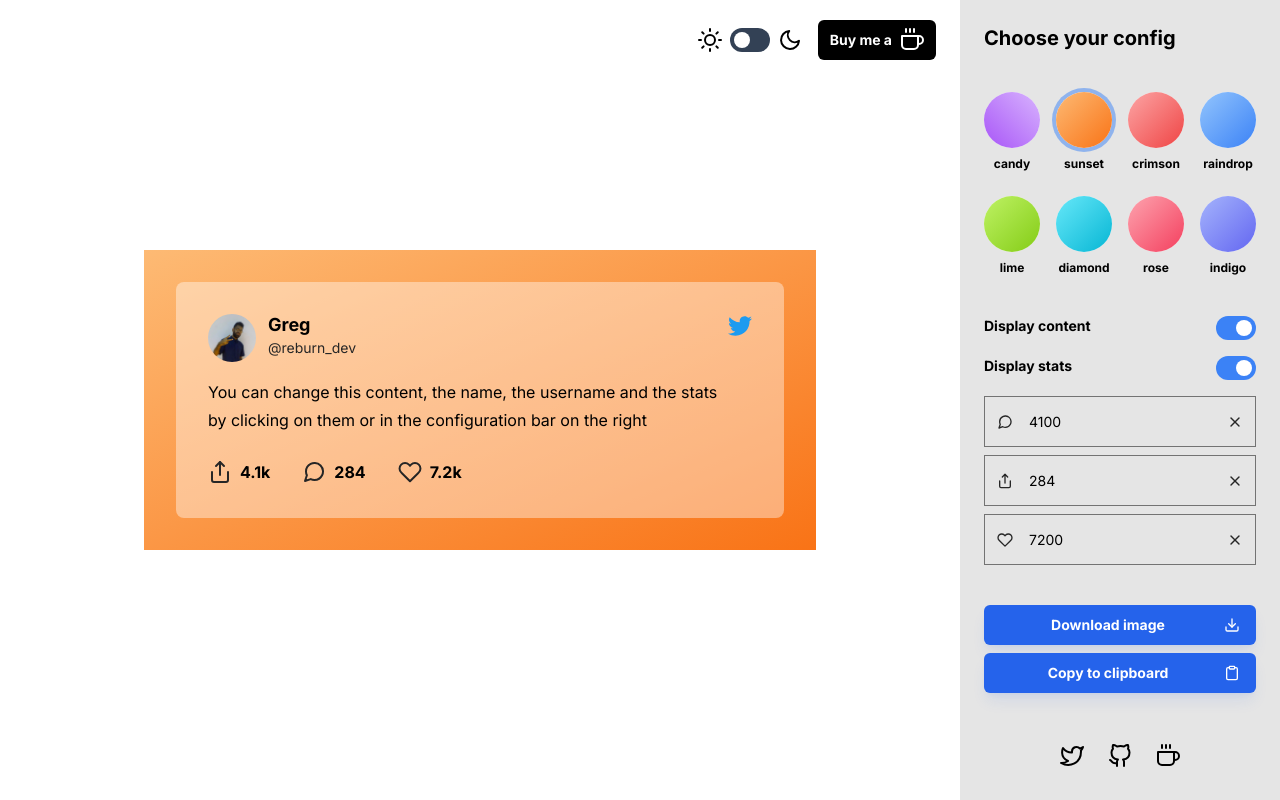
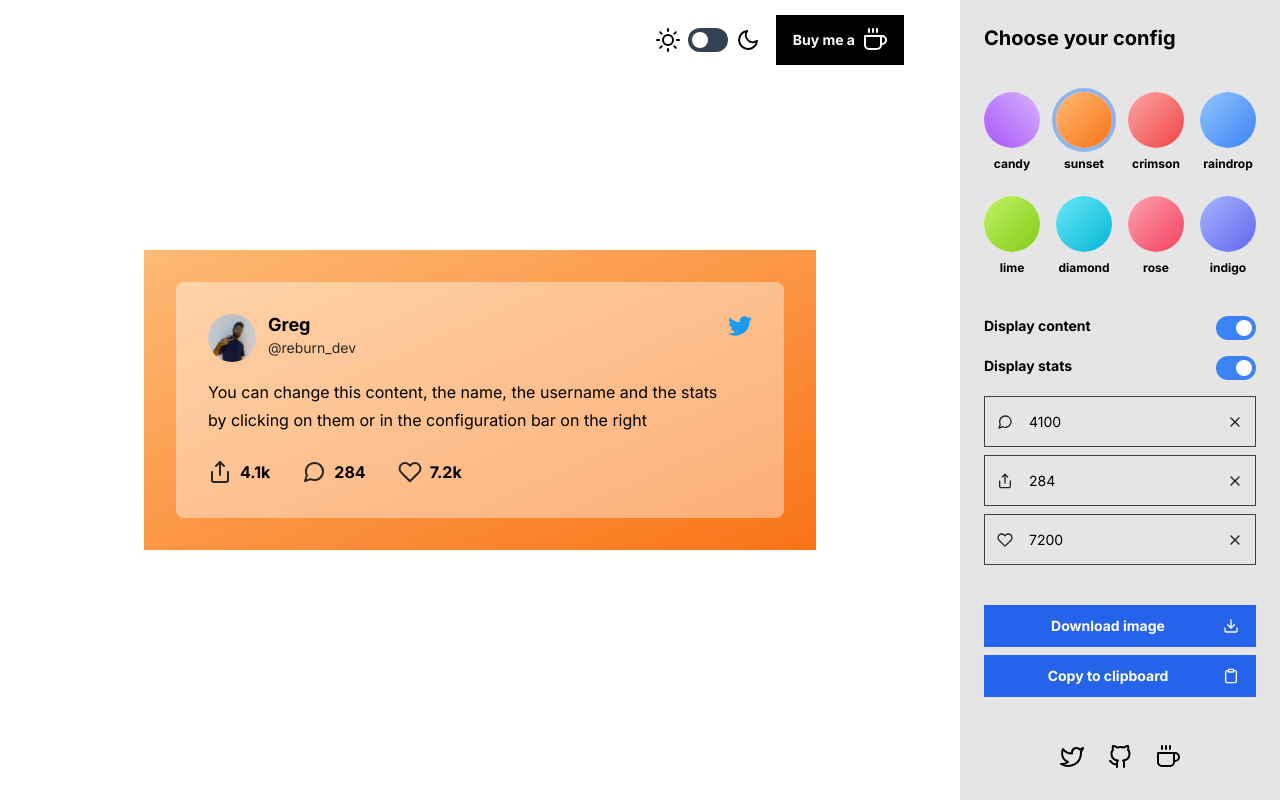
Before and after one commit to JGMateran/beautiful-twitter-cards, a React (Vite) app: page / in a window 1280 px wide. Built offline with nearby package versions, Linux system fonts and the light colour scheme.

Commit message:
fix: buttons now have feedback

```diff
--- a/src/App.tsx
+++ b/src/App.tsx
@@ -5,61 +5,26 @@ import { useRef } from 'react'
 import { Editor } from './components/Editor'
 import { Aside } from './components/Aside'
 import { Navbar } from './components/Navbar'
-import { StoreProvider } from './context/useStore'
+
 import { useToggle } from './hooks/useToggle'
+
+import {
+  onCopyAction,
+  StoreProvider,
+  useStore
+} from './context/useStore'
 
 import {
   copyBlobImageToClipboard,
   downloadBlob,
   snapshotCreator
 } from './helpers'
+import { CardEditor } from './components/CardEditor'
 
 export default function App () {
-  const ref = useRef<HTMLDivElement>(null)
-  const [drawerVisibility, toggleDrawerVisibility] = useToggle(true)
-
-  const handleDownload = async () => {
-    if (ref.current == null) return
-
-    try {
-      const blob = await snapshotCreator(ref.current)
-
-      downloadBlob(blob, 'snapshot.png')
-    } catch (e) {
-      console.error(e)
-    }
-  }
-
-  const handleCopy = async () => {
-    if (ref.current == null) return
-
-    try {
-      const blob = await snapshotCreator(ref.current)
-
-      copyBlobImageToClipboard(blob)
-    } catch (e) {
-      console.error(e)
-    }
-  }
-
   return (
     <StoreProvider>
-      <div className="leading-7 min-h-screen dark:bg-neutral-900 dark:text-white text-black bg-white duration-150">
-        <Navbar />
-
-        <Aside
-          open={drawerVisibility}
-          onClose={toggleDrawerVisibility}
-          onDownload={handleDownload}
-          onCopy={handleCopy}
-        />
-
-        <main className="md:pr-80 max-w-full overflow-auto">
-          <div className="max-w-2xl mx-auto min-h-screen flex flex-col justify-center">
-            <Editor ref={ref} />
-          </div>
-        </main>
-      </div>
+      <CardEditor />
     </StoreProvider>
   )
 }
--- a/src/components/Aside.tsx
+++ b/src/components/Aside.tsx
@@ -64,8 +64,14 @@ export function Aside ({
               <span className="flex-1">Download image</span>
               <Download className="w-4 h-4" />
             </Button>
-            <Button onClick={onCopy} className="space-x-2 inline-flex items-center">
-              <span className="flex-1">Copy to clipboard</span>
+            <Button
+              onClick={onCopy}
+              disabled={state.copying}
+              className="space-x-2 inline-flex items-center disabled:opacity-70"
+            >
+              <span className="flex-1">
+                {state.copying ? 'Copying...' : 'Copy to clipboard'}
+              </span>
               <Clipboard className="w-4 h-4" />
             </Button>
           </div>
--- /dev/null
+++ b/src/components/CardEditor.tsx
@@ -0,0 +1,70 @@
+import { useRef } from 'react'
+
+import { useToggle } from '../hooks/useToggle'
+
+import { Editor } from './Editor'
+import { Navbar } from './Navbar'
+import { Aside } from './Aside'
+
+import {
+  snapshotCreator,
+  downloadBlob,
+  copyBlobImageToClipboard
+} from '../helpers'
+
+import {
+  useStore,
+  onCopyAction
+} from '../context/useStore'
+
+export function CardEditor () {
+  const { dispatch } = useStore()
+
+  const ref = useRef<HTMLDivElement>(null)
+  const [drawerVisibility, toggleDrawerVisibility] = useToggle(true)
+
+  const handleDownload = async () => {
+    if (ref.current == null) return
+
+    try {
+      const blob = await snapshotCreator(ref.current)
+
+      downloadBlob(blob, 'snapshot.png')
+    } catch (e) {
+      console.error(e)
+    }
+  }
+
+  const handleCopy = async () => {
+    if (ref.current == null) return
+
+    onCopyAction(dispatch)
+
+    try {
+      const blob = await snapshotCreator(ref.current)
+
+      copyBlobImageToClipboard(blob)
+    } catch (e) {
+      console.error(e)
+    }
+  }
+
+  return (
+    <div className="leading-7 min-h-screen dark:bg-neutral-900 dark:text-white text-black bg-white duration-150">
+      <Navbar />
+
+      <Aside
+        open={drawerVisibility}
+        onClose={toggleDrawerVisibility}
+        onDownload={handleDownload}
+        onCopy={handleCopy}
+      />
+
+      <main className="md:pr-80 max-w-full overflow-auto">
+        <div className="max-w-2xl mx-auto min-h-screen flex flex-col justify-center">
+          <Editor ref={ref} />
+        </div>
+      </main>
+    </div>
+  )
+}
--- a/src/components/Editor.tsx
+++ b/src/components/Editor.tsx
@@ -10,8 +10,6 @@ import { useStore } from '../context/useStore'
 export const Editor = forwardRef<HTMLDivElement, CardProps>(
   function EditorRef (_, ref) {
     const { state } = useStore()
-
-    console.log(state)
 
     return (
       <div className={styles.pattern}>
--- a/src/components/Navbar.tsx
+++ b/src/components/Navbar.tsx
@@ -1,6 +1,8 @@
 import { Coffee, Menu } from 'react-feather'
+import { Button } from '../ui/Button'
+import { DarkmodeButton } from './DarkmodeButton'
+
 import { useStore } from '../context/useStore'
-import { DarkmodeButton } from './DarkmodeButton'
 
 export function Navbar () {
   const { dispatch } = useStore()
@@ -13,20 +15,30 @@ export function Navbar () {
 
   return (
     <div className="absolute top-0 left-0 w-full md:pr-80 w-full">
-      <div className="h-20 max-w-6xl w-full mx-auto px-6 flex items-center justify-end">
-        <div className="flex space-x-4 items-center">
+      <div className="w-full h-20 max-w-4xl w-full mx-auto px-6 flex items-center">
+        <div className="flex-1"></div>
+
+        <div className="flex items-center space-x-4">
           <DarkmodeButton />
-
-          <a href="#" className="inline-flex items-center space-x-2 bg-black text-white leading-none py-2 font-bold px-3 rounded-md">
-            <span className="text-sm">
+          <Button
+            variant="secondary"
+            as="a"
+            href="https://ko-fi.com/reburn"
+            target="_blank"
+            rel="noreferrer"
+          >
+            <span className="mr-2">
               Buy me a
             </span>
             <Coffee />
-          </a>
-
-          <button onClick={handleClick} className="inline-flex md:hidden items-center space-x-2 bg-black text-white leading-none py-2 font-bold px-3 rounded-md">
+          </Button>
+          <Button
+            onClick={handleClick}
+            variant="secondary"
+            className="md:hidden"
+          >
             <Menu />
-          </button>
+          </Button>
         </div>
       </div>
     </div>
--- a/src/components/Social.tsx
+++ b/src/components/Social.tsx
@@ -4,16 +4,22 @@ import {
   Twitter
 } from 'react-feather'
 
+import {
+  TWITTER_URL,
+  GITHUB_REPOSITORY_URL,
+  KOFI_URL
+} from '../constants'
+
 export function Social () {
   return (
     <div className="flex justify-center space-x-2">
-      <a href="#" className="p-2 focus:outline-none active:scale-95 focus-visible:ring-2">
+      <a href={TWITTER_URL} target="_blank" rel="noreferrer" className="p-2 focus:outline-none active:scale-95 focus-visible:ring-2">
         <Twitter />
       </a>
-      <a href="#" className="p-2 focus:outline-none active:scale-95 focus-visible:ring-2">
+      <a href={GITHUB_REPOSITORY_URL} target="_blank" rel="noreferrer" className="p-2 focus:outline-none active:scale-95 focus-visible:ring-2">
         <GitHub />
       </a>
-      <a href="#" className="p-2 focus:outline-none active:scale-95 focus-visible:ring-2">
+      <a href={KOFI_URL} target="_blank" rel="noreferrer" className="p-2 focus:outline-none active:scale-95 focus-visible:ring-2">
         <Coffee />
       </a>
     </div>
--- /dev/null
+++ b/src/constants.ts
@@ -0,0 +1,3 @@
+export const TWITTER_URL = 'https://www.twitter.com/reburn_dev'
+export const KOFI_URL = 'https://www.ko-fi.com/reburn'
+export const GITHUB_REPOSITORY_URL = 'https://www.github.com/JGMatern/beautifull-twitter-cards'
--- a/src/context/useStore.tsx
+++ b/src/context/useStore.tsx
@@ -19,7 +19,8 @@ type State = {
   drawer: boolean,
   share: number,
   comments: number,
-  likes: number
+  likes: number,
+  copying: boolean
 }
 
 type Action =
@@ -39,6 +40,10 @@ type Action =
     type: 'change stats',
     name: 'share' | 'comments' | 'likes',
     payload: string
+  }
+  | {
+    type: 'it is coping?',
+    payload: boolean
   }
 
 type Dispatch = (action: Action) => void
@@ -77,10 +82,34 @@ function storeReducer (state: State, action: Action) {
       }
     }
 
+    case 'it is coping?': {
+      return {
+        ...state,
+        copying: action.payload
+      }
+    }
+
     default: {
       throw new Error('Unhandled action')
     }
   }
+}
+
+export function onCopyAction (dispatch: Dispatch) {
+  dispatch({
+    type: 'it is coping?',
+    payload: true
+  })
+
+  setTimeout(
+    () => {
+      dispatch({
+        type: 'it is coping?',
+        payload: false
+      })
+    },
+    200
+  )
 }
 
 const storeInitialState: State = {
@@ -91,7 +120,8 @@ const storeInitialState: State = {
   drawer: false,
   share: 4100,
   comments: 284,
-  likes: 7200
+  likes: 7200,
+  copying: false
 }
 
 export function useStore () {
--- a/src/ui/Button.tsx
+++ b/src/ui/Button.tsx
@@ -1,27 +1,38 @@
-import { ComponentPropsWithoutRef } from 'react'
+import type {
+  ComponentPropsWithoutRef,
+  ElementType
+} from 'react'
 
 import clsx from 'clsx'
 
-type ButtonProps = ComponentPropsWithoutRef<'button'> & {
-  variant?: 'normal'
+type ButtonProps<T extends ElementType> = ComponentPropsWithoutRef<T> & {
+  as?: T,
+  variant?: 'primary' | 'secondary'
 }
 
-export function Button ({
-  className,
-  variant = 'normal',
-  ...props
-}: ButtonProps) {
+export function Button <T extends ElementType> (
+  props: ButtonProps<T>
+) {
+  const {
+    as: Component = 'button',
+    className,
+    variant = 'primary',
+    ...rest
+  } = props
+
   const classes = clsx(
+    'inline-flex border border-transparent items-center leading-none py-3 px-4 text-sm font-bold active:scale-95',
     {
-      'focus:outline-none focus-visible:ring-2 active:scale-95 leading-none py-3 px-4 rounded-md bg-blue-600 text-white text-sm font-bold shadow-lg shadow-blue-600/10': variant === 'normal'
+      'bg-blue-600 text-white': variant === 'primary',
+      'bg-black text-white border-neutral-700/80': variant === 'secondary'
     },
     className
   )
 
   return (
-    <button
+    <Component
       className={classes}
-      {...props}
+      {...rest}
     />
   )
 }
--- a/src/ui/InputWithIcon.tsx
+++ b/src/ui/InputWithIcon.tsx
@@ -8,13 +8,17 @@ import {
   MessageCircle,
   Share,
   Heart,
-  X
+  X,
+  Search
 } from 'react-feather'
 
-type IconName = 'comment' | 'share' | 'likes'
+type IconName = 'comment' | 'share' | 'likes' | 'search'
 
 function getIconFromName (iconName: IconName) {
   switch (iconName) {
+    case 'search':
+      return <Search className="absolute w-4 h-4 left-3" />
+
     case 'comment':
       return <Share className="absolute w-4 h-4 left-3" />
 
@@ -49,7 +53,7 @@ export function InputWithIcon ({
 
   return (
     <div className={clsx(
-      'relative flex items-center border border-neutral-500 text-neutral-800 dark:text-white my-2',
+      'relative flex items-center border border-neutral-700 text-neutral-800 dark:text-white my-2',
       styles.uncontrol
     )}>
       {icon}
```
